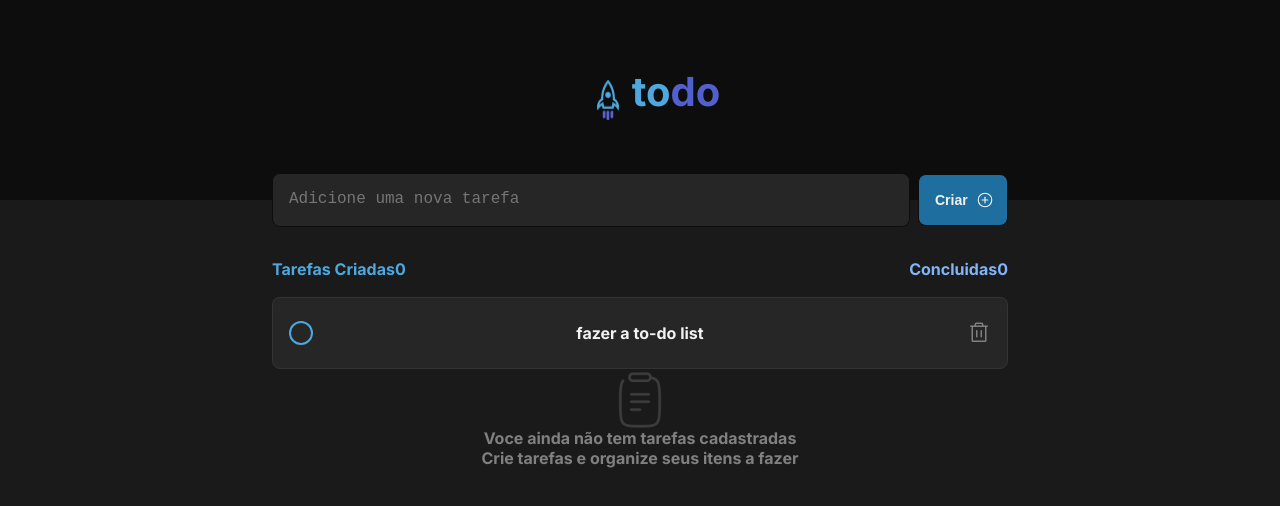
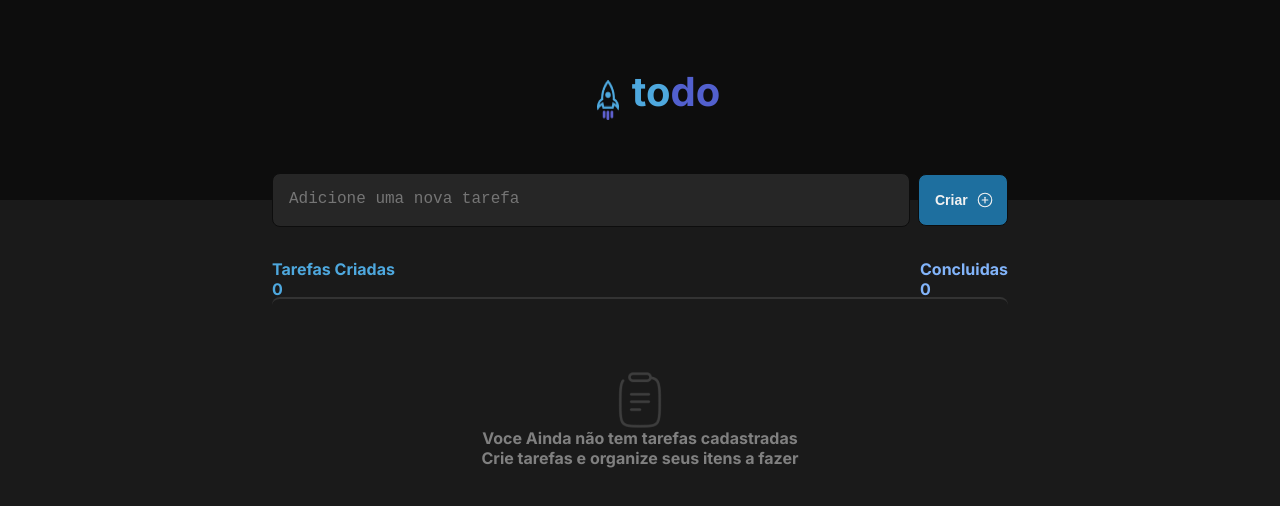
Before and after one commit to ithauront/ToDoList, a React (Vite) app: page / in a window 1280 px wide. Shown: the top 506 px of the page. Built offline with nearby package versions, Linux system fonts and the light colour scheme.

Commit message:
join components
join task and newTask on 1 single component

```diff
--- a/src/App.tsx
+++ b/src/App.tsx
@@ -1,8 +1,8 @@
 import './global.css'
 import { Header } from './components/header'
-import { NewTask } from './components/newTask'
 import { Tasks } from './components/tasks'
  export function App() {
+
 
   return (
     <div>
@@ -10,9 +10,6 @@ import { Tasks } from './components/tasks'
       <Header/>
 
       <div >
-        <aside>
-          <NewTask />
-        </aside>
 
         <main>
           <Tasks />
--- /dev/null
+++ b/src/app.module.css
@@ -0,0 +1,8 @@
+@media (max-width: 768px) {
+    html {
+        font-size: 87.5%;
+    }
+    .div {
+        grid-template-columns: 1fr;
+    }
+}
--- a/src/components/newTask.module.css
+++ /dev/null
@@ -1,52 +0,0 @@
-.form {
-    margin: 0;
-    display: flex;
-    justify-content: center;
-    align-items: center;
-    gap: 0.5rem;
-    position: absolute;
-    left: 50%;
-    transform: translate(-50%, -50%);
-}
-
-.form textarea {
-    background: var(--gray-500);
-    color: var(--gray-300);
-    border: 1px solid var(--gray-700);
-    border-radius: 8px;
-    padding: 1rem;
-    resize: none;
-
-    font-size: 1rem;
-    font-weight: 400;
-
-    width: 39.875rem;
-    height: 3.375rem;
-}
-
-
-.form button {
-    width: 5.625rem;
-    height: 3.25rem;
-    border: 1px solid var(--gray-700);
-    border-radius: 8px;
-    padding: 0.5rem;
-    background: var(--blue-dark);
-    color: var(--gray-100);
-    display: flex;
-    align-items: center;
-    transition: background-color 0.1s;
-
-
-}
-
-.buttonText {
-    padding: 0.5rem;
-    font-weight: 700;
-    font-size: 0.875rem;
-    }
-
-    .form button:hover {
-        background: var(--blue);
-        cursor: pointer;
-    }
--- a/src/components/newTask.tsx
+++ /dev/null
@@ -1,14 +0,0 @@
-import { PlusCircle } from 'phosphor-react'
-import styles from './newTask.module.css'
-
-export function NewTask () {
-    return(
-        <form className={styles.form}>
-                <textarea name="task"  placeholder="Adicione uma nova tarefa"></textarea>
-                <footer>
-                    <button type="submit"><span className={styles.buttonText}>Criar</span>< PlusCircle size={18}/></button>
-                </footer>
-        </form>
-
-    );
-}
--- a/src/components/tasks.module.css
+++ b/src/components/tasks.module.css
@@ -1,10 +1,63 @@
-.tasks {
+
+.form {
+    margin: 0;
+    display: flex;
+    justify-content: center;
+    align-items: center;
+    gap: 0.5rem;
+    position: absolute;
+    left: 50%;
+    transform: translate(-50%, -50%);
+}
+
+.form textarea {
+    background: var(--gray-500);
+    color: var(--gray-300);
+    border: 1px solid var(--gray-700);
+    border-radius: 8px;
+    padding: 1rem;
+    resize: none;
+
+    font-size: 1rem;
+    font-weight: 400;
+
+    width: 39.875rem;
+    height: 3.375rem;
+}
+
+
+.form button {
+    width: 5.625rem;
+    height: 3.25rem;
+    border: 1px solid var(--gray-700);
+    border-radius: 8px;
+    padding: 0.5rem;
+    background: var(--blue-dark);
+    color: var(--gray-100);
+    display: flex;
+    align-items: center;
+    transition: background-color 0.1s;
+
+
+}
+
+.buttonText {
+    padding: 0.5rem;
+    font-weight: 700;
+    font-size: 0.875rem;
+    }
+
+    .form button:hover {
+        background: var(--blue);
+        cursor: pointer;
+    }
+.tasksListWrapper {
     position: relative;
     height: 17.93rem;
     top: 3.375rem;
 }
 
-.header {
+.taskCreated {
     width: 46rem;
     height: 1.187rem;
     padding: 0;
@@ -57,9 +110,6 @@
     font-weight: 700;
 }
 
-.aside {
-    gap: 0.75rem;
-}
 
 .list {
     position: absolute;
@@ -80,6 +130,10 @@
     align-items: center;
 
     color: var(--gray-100);
+}
+
+.list + .list {
+    margin-top: calc(4.5rem + 0.75rem)
 }
 
 .checkbox {
--- a/src/components/tasks.tsx
+++ b/src/components/tasks.tsx
@@ -1,34 +1,81 @@
 import styles from './tasks.module.css'
 import Clipboard from '../assets/Clipboard.png'
-import { Trash} from 'phosphor-react'
+import { PlusCircle , Trash} from 'phosphor-react'
+
+import { useState, FormEvent, ChangeEvent} from 'react';
+
+
+
+
 
 export function Tasks(){
+
+    const [tasks, setTasks] = useState<string[]>([]);
+    const [newTaskText, setNewTaskText] = useState('');
+
+    function addTask(newTask: string) {
+     return setTasks([...tasks, newTask]);
+    }
+
+    function handleCreateNewTask(event: FormEvent){
+        event.preventDefault()
+        if (newTaskText.trim() !== '') {
+      addTask(newTaskText);
+      setNewTaskText('')
+    }
+    }
+
+    function handleNewTaskChange(event: ChangeEvent<HTMLTextAreaElement>){
+        event.target.setCustomValidity('');
+        setNewTaskText(event.target.value);
+     }
+
     return(
-        <div className={styles.tasks}>
-        <header className={styles.header}>
-            <div className={styles.created}>
-                 <p>Tarefas Criadas</p> <span>0</span>
+        <div>
+        <header >
+        <form onSubmit={handleCreateNewTask} className={styles.form}>
+                <textarea name="task"  placeholder="Adicione uma nova tarefa" value={newTaskText}
+                onChange={handleNewTaskChange}/>
+                 <footer>
+                    <button type="submit"><span className={styles.buttonText}>Criar</span>< PlusCircle size={18}/></button>
+                </footer>
+        </form>
+        </header>
+        <div className={styles.tasksListWrapper}>
+        <main className={styles.taskCreated}>
+          <div className={styles.created}>
+                 <p>Tarefas Criadas</p> <span>{tasks.length}</span>
             </div>
             <div className={styles.done}>
                  <p>Concluidas</p> <span>0</span>
             </div>
-        </header>
-        <main className={styles.empty}>
-
-            <img className={styles.clipboard} src={Clipboard} alt="Clipboard" />
-            <p><strong>Voce ainda não tem tarefas cadastradas</strong></p>
-            <p>Crie tarefas e organize seus itens a fazer</p>
 
         </main>
-        <aside >
+        <footer className={tasks.length===0 ? styles.empty : ''}>
 
-            <div className={styles.list}>
-                <input className={styles.checkbox} type="checkbox" />
-                <p className={styles.text}>fazer a to-do list</p>
-                <button className={styles.trashButton} type='submit'><Trash size={24} /></button>
-            </div>
+                {tasks.length === 0 ? (
+                    <>
+                        <img className={styles.clipboard} src={Clipboard} alt="Clipboard" />
+                        <p><strong>Voce Ainda não tem tarefas cadastradas</strong></p>
+                        <p>Crie tarefas e organize seus itens a fazer</p>
+                    </>
+                )  :  (
+                    <ul className={styles.list}>
+                        {tasks.map((task, index) => (
+                            <li key={index}>
+                                <div className={styles.list}>
+                                    <input className={styles.checkbox} type="checkbox" />
+                                    <p className={styles.text}>{task}</p>
+                                    <button className={styles.trashButton} type='submit'><Trash size={24} /></button>
+                                </div>
+                            </li>
+                        ))}
+                    </ul>
+                )}
+        </footer>
 
-        </aside>
+
+        </div>
         </div>
     )
-}//colocar uma função dentro do main que diz que if tarefas criadas == 0 return renderizar o main que fizemos, els renderizar as tarefas criadas.
+                        }
--- a/src/global.css
+++ b/src/global.css
@@ -27,3 +27,8 @@ body {
     font-weight: 700;
     -webkit-font-smoothing: antialiased;
     }
+
+    :focus{
+        outline: transparent;
+        box-shadow: 0 0 0 1px var(--gray-300);
+    }
```
Also changed, not shown: 1 other file (tests, documents, lock files or other folders).
